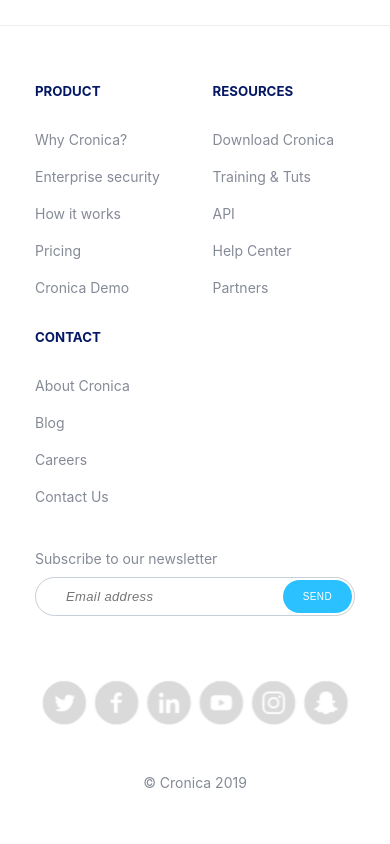
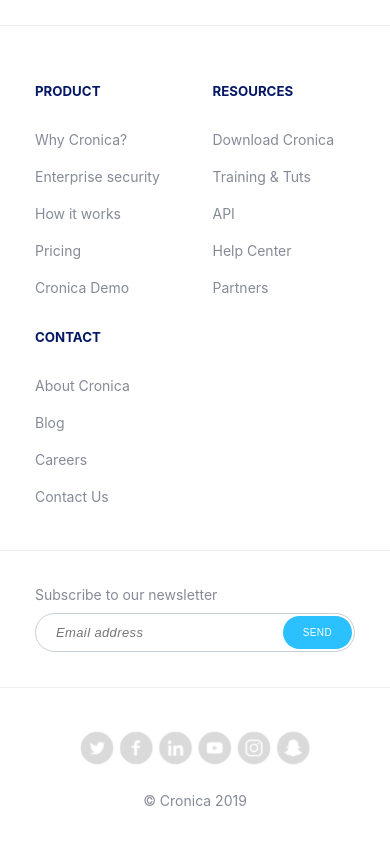
Before and after one commit to cronicaio/verifier-front, a React (Create React App) app: page /#/ in a window 390 px wide. Shown: the part 1040-1884 px from the top of the page. Built offline with nearby package versions, Linux system fonts and the light colour scheme.

Commit message:
update styles footer

```diff
--- a/src/components/app-footer/footer.component.js
+++ b/src/components/app-footer/footer.component.js
@@ -49,9 +49,14 @@ function Footer() {
           <input type="text" placeholder="Email address" />
           <button type="button" className="button">Send</button>
         </div>
-        <img width="240px" src={Social} alt="" />
+        <div className="Social hiddenMobile">
+          <img width="240px" src={Social} alt="" />
+        </div>
       </div>
       <div className="Block Copyright">
+        <div className="Social hiddenDesktop">
+          <img width="240px" src={Social} alt="" />
+        </div>
         <span className="hiddenMobile">Terms of Use</span>
         <span className="hiddenMobile">Privacy Policy</span>
         <span className="hiddenMobile">Cookie Policy</span>
--- a/src/components/app-footer/footer.component.scss
+++ b/src/components/app-footer/footer.component.scss
@@ -16,11 +16,14 @@
     grid-column-gap: 50px;
 
     @media (max-width: 575px) {
+      overflow: hidden;
       width: 100%;
-      overflow: hidden;
+      padding: 35px;
+
       grid-template-columns: 1fr 1fr;
       grid-column-gap: 35px;
-      padding: 35px;
+
+      border-bottom: 1px solid #eee;
     }
 
     h5 {
@@ -70,8 +73,13 @@
     }
 
     @media (max-width: 575px) {
+
       text-align: center;
-      margin-bottom: 50px;
+      margin-bottom: 20px;
+
+      .Social {
+        margin-bottom: 20px;
+      }
     }
   }
 
@@ -82,7 +90,9 @@
 
     @media (max-width: 575px) {
       display: block;
-      padding: 0 35px;
+      padding: 35px;
+
+      border-bottom: 1px solid #eee;
 
       img {
         margin-top: 60px;
@@ -124,7 +134,7 @@
 
       @media (max-width: 575px) {
         width: 100%;
-        padding: 11px 30px;
+        padding: 11px 20px;
         font-size: 13px !important;
       }
     }
```
